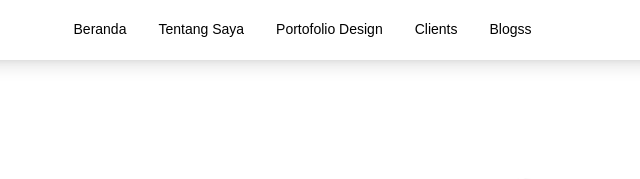
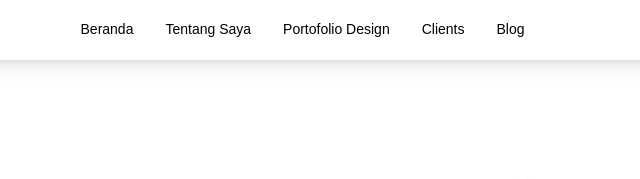
Before and after one commit to AndreV16/portofolio, a website: page index.html in a window 1280 px wide. Shown: the top 179 px of the page, 331-971 px from the left. Drawn offline with Linux system fonts and the light colour scheme.

Commit message:
aku berubah

```diff
--- a/index.html
+++ b/index.html
@@ -29,7 +29,7 @@
         <a class=" lg:px-3 py-2  transition duration-500 border-b-2 border-transparent hover:border-eegyoColorPrimary"
           href="">Clients</a>
         <a class=" lg:px-3 py-2 transition duration-500 border-b-2 border-transparent hover:border-eegyoColorPrimary"
-          href="">Blogss</a>
+          href="">Blog</a>
       </div>
 
 
```
